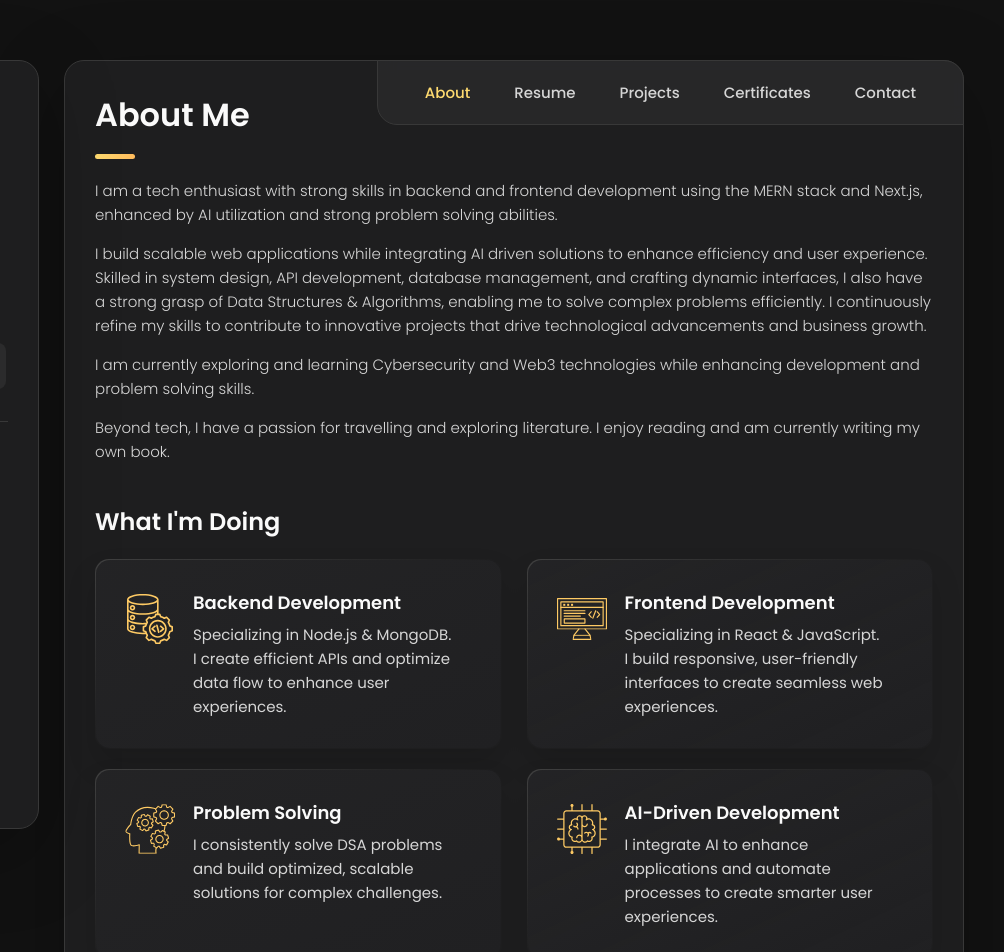
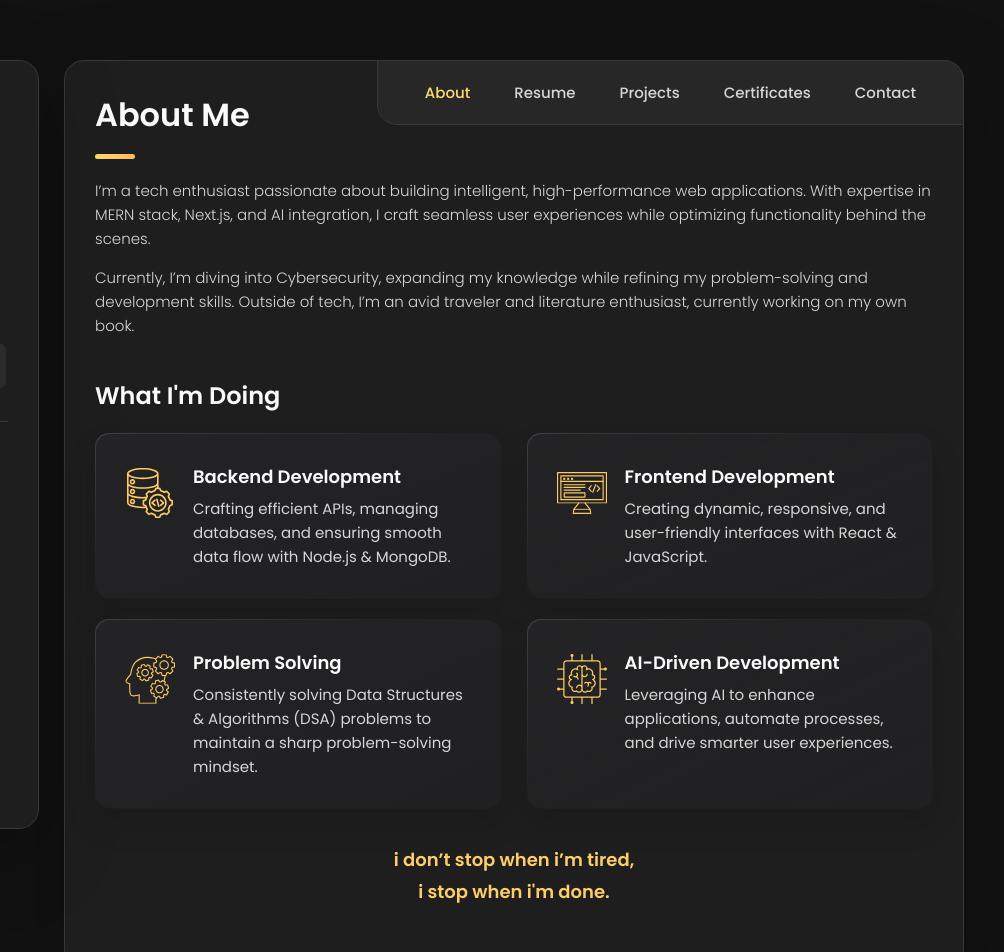
Before and after one commit to SwayamJain8/Personal-Portfolio, a plain HTML site: page index.html in a window 1280 px wide. Shown: the top 952 px of the page, 276-1280 px from the left. Drawn offline with nearby package versions, Linux system fonts and the light colour scheme.

Commit message:
Refine portfolio content to enhance clarity and engagement; update descriptions and remove redundant sections

```diff
--- a/index.html
+++ b/index.html
@@ -221,31 +221,28 @@
 
           <section class="about-text">
             <p>
-              I am a tech enthusiast with strong skills in backend and frontend
-              development using the MERN stack and Next.js, enhanced by AI
-              utilization and strong problem solving abilities.
+              I’m a tech enthusiast passionate about building intelligent,
+              high-performance web applications. With expertise in MERN stack,
+              Next.js, and AI integration, I craft seamless user experiences
+              while optimizing functionality behind the scenes.
             </p>
 
             <p>
-              I build scalable web applications while integrating AI driven
-              solutions to enhance efficiency and user experience. Skilled in
-              system design, API development, database management, and crafting
-              dynamic interfaces, I also have a strong grasp of Data Structures
-              & Algorithms, enabling me to solve complex problems efficiently. I
-              continuously refine my skills to contribute to innovative projects
-              that drive technological advancements and business growth.
+              Currently, I’m diving into Cybersecurity, expanding my knowledge
+              while refining my problem-solving and development skills. Outside
+              of tech, I’m an avid traveler and literature enthusiast, currently
+              working on my own book.
             </p>
 
-            <p>
-              I am currently exploring and learning Cybersecurity and Web3
-              technologies while enhancing development and problem solving
-              skills.
-            </p>
-
-            <p>
+            <!-- <p>
+              Outside of tech, I’m an avid traveler and literature enthusiast,
+              currently working on my own book.
+            </p> -->
+
+            <!-- <p>
               Beyond tech, I have a passion for travelling and exploring
               literature. I enjoy reading and am currently writing my own book.
-            </p>
+            </p> -->
           </section>
 
           <!--
@@ -270,8 +267,8 @@
                   <h4 class="h4 service-item-title">Backend Development</h4>
 
                   <p class="service-item-text">
-                    Specializing in Node.js & MongoDB.<br />I create efficient
-                    APIs and optimize data flow to enhance user experiences.
+                    Crafting efficient APIs, managing databases, and ensuring
+                    smooth data flow with Node.js & MongoDB.
                   </p>
                 </div>
               </li>
@@ -289,8 +286,8 @@
                   <h4 class="h4 service-item-title">Frontend Development</h4>
 
                   <p class="service-item-text">
-                    Specializing in React & JavaScript.<br />I build responsive,
-                    user-friendly interfaces to create seamless web experiences.
+                    Creating dynamic, responsive, and user-friendly interfaces
+                    with React & JavaScript.
                   </p>
                 </div>
               </li>
@@ -308,8 +305,8 @@
                   <h4 class="h4 service-item-title">Problem Solving</h4>
 
                   <p class="service-item-text">
-                    I consistently solve DSA problems and build optimized,
-                    scalable solutions for complex challenges.
+                    Consistently solving Data Structures & Algorithms (DSA)
+                    problems to maintain a sharp problem-solving mindset.
                   </p>
                 </div>
               </li>
@@ -327,8 +324,8 @@
                   <h4 class="h4 service-item-title">AI-Driven Development</h4>
 
                   <p class="service-item-text">
-                    I integrate AI to enhance applications and automate
-                    processes to create smarter user experiences.
+                    Leveraging AI to enhance applications, automate processes,
+                    and drive smarter user experiences.
                   </p>
                 </div>
               </li>
@@ -345,9 +342,17 @@
               technologies while enhancing development and problem solving
               skills
             </h5> -->
-            <p style="color: #fdce68; line-height: 2rem; text-align: center">
-              " Trust me, my work ethic is relentless — I don’t stop when I’m
-              tired, I stop when I'm done. "
+            <p
+              style="
+                color: #fdce68;
+                line-height: 2rem;
+                text-align: center;
+                font-weight: 900;
+                text-transform: lowercase;
+              "
+              class="h4"
+            >
+              I don’t stop when I’m tired, <br />I stop when I'm done.
             </p>
 
             <!-- <ul class="testimonials-list has-scrollbar">
```
